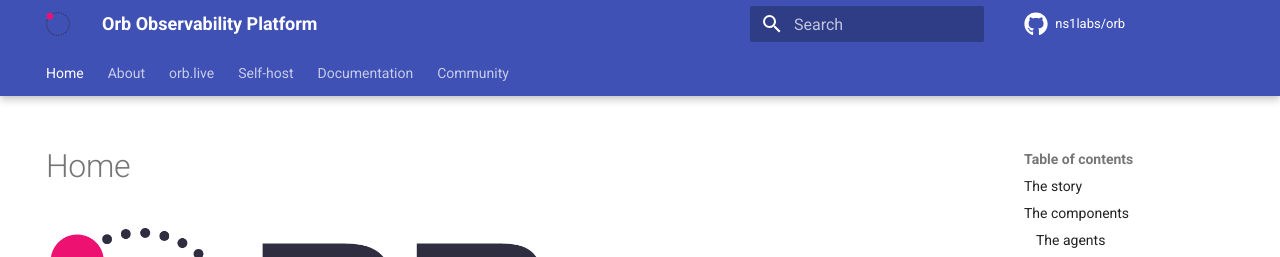
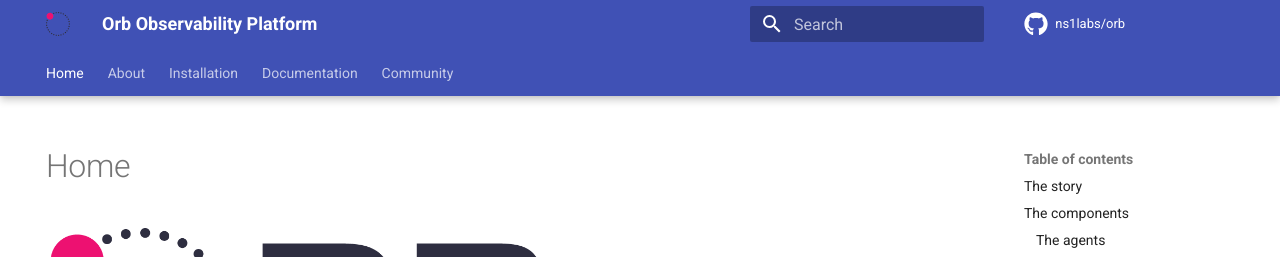
Before and after one commit to orb-community/orb-website, an MkDocs documentation site: the page built from docs/index.md, in a window 1280 px wide. Shown: the top 257 px of the page. Built offline with MkDocs 1.6.1 and Material for MkDocs 9.7.7, drawn with Linux system fonts in a browser that asks for light colours; comment, search, counter and statistics services are not loaded.

Commit message:
Update mkdocs.yml

```diff
--- a/mkdocs.yml
+++ b/mkdocs.yml
@@ -19,8 +19,7 @@
 nav:
   - Home: 'index.md'
   - About: 'about.md'
-  - orb.live: 'saas.md'
-  - Self-host: 'install.md'
+  - Installation: 'install.md'
   - Documentation: 'docs.md'
   - Community: 'contact.md'
 repo_url: https://github.com/ns1labs/orb
```
